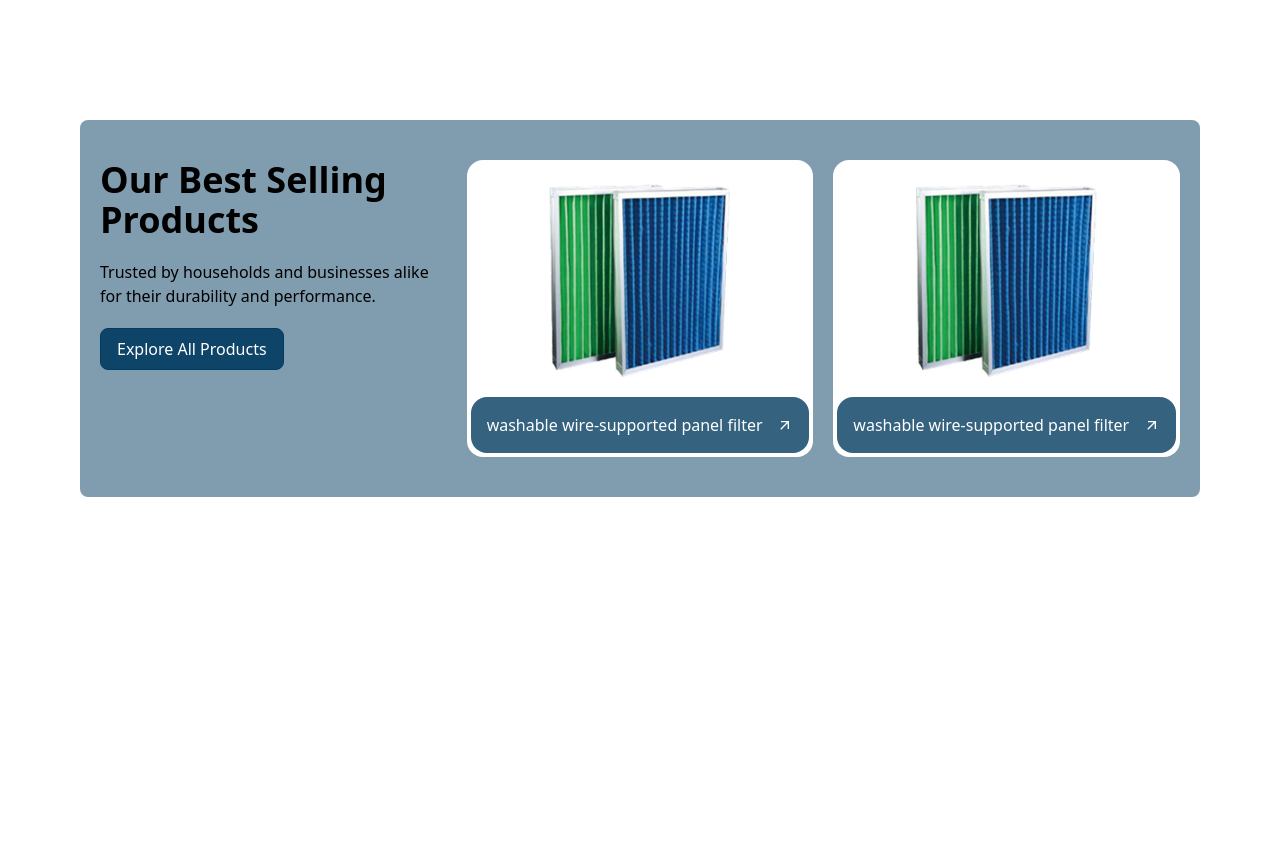
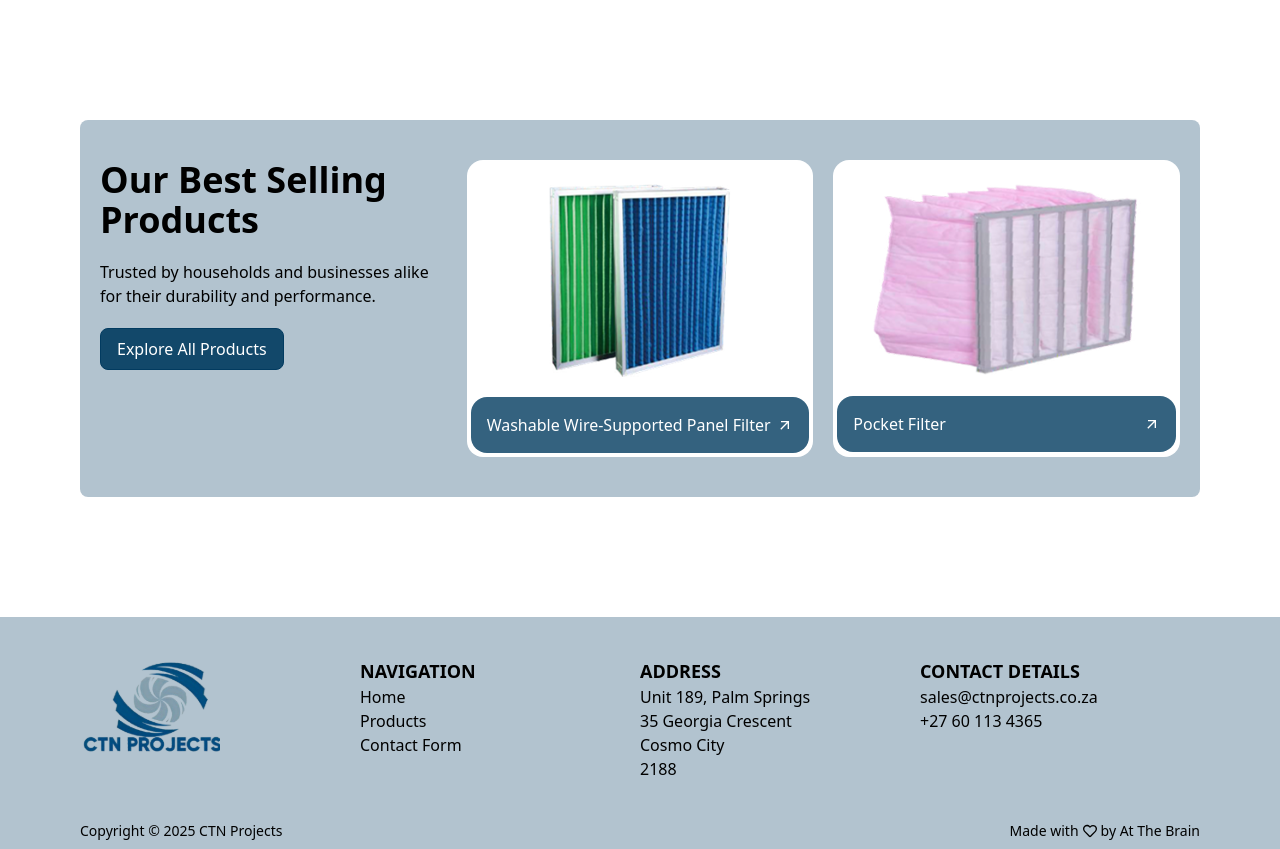
Before and after one commit to Bongani001/ctn-projects, a React (Vite) app: page / in a window 1280 px wide. Shown: the part 1181-2030 px from the top of the page. Before the commit the page ends 1798 px from the top, so only its background shows below. Built offline with nearby package versions, Linux system fonts and the light colour scheme.

Commit message:
add footer

```diff
--- a/src/App.jsx
+++ b/src/App.jsx
@@ -2,6 +2,7 @@ import React from "react";
 import { BrowserRouter, Route, Routes } from "react-router-dom";
 import Navbar from "./components/Navbar";
 import Homepage from "./pages/homepage/Homepage";
+import Footer from "./components/Footer";
 function App() {
   return (
     <BrowserRouter>
@@ -9,6 +10,7 @@ function App() {
       <Routes>
         <Route path="/" element={<Homepage />} />
       </Routes>
+      <Footer />
     </BrowserRouter>
   );
 }
--- /dev/null
+++ b/src/components/Footer.jsx
@@ -0,0 +1,56 @@
+import React from "react";
+import ctnLogo from "../assets/ctn-logo.svg";
+import { Link } from "react-router-dom";
+import { FaRegHeart } from "react-icons/fa";
+
+const Footer = () => {
+  return (
+    <footer className="bg-primary/30 space-y-10 px-20 pt-10">
+      <div className="grid grid-cols-4">
+        <img
+          src={ctnLogo}
+          className="place-self-start w-1/2"
+          alt="CTN Projects logo"
+        />
+        <div>
+          <span className="text-lg font-semibold">NAVIGATION</span>
+          <ul>
+            <li className="hover:text-primary">
+              <Link to="/">Home</Link>
+            </li>
+            <li className="hover:text-primary">
+              <Link to="#">Products</Link>
+            </li>
+            <li className="hover:text-primary">
+              <Link to="#">Contact Form</Link>
+            </li>
+          </ul>
+        </div>
+        <div className="flex flex-col">
+          <span className="text-lg font-semibold">ADDRESS</span>
+          <span>Unit 189, Palm Springs</span>
+          <span>35 Georgia Crescent</span>
+          <span>Cosmo City</span>
+          <span>2188</span>
+        </div>
+        <div className="flex flex-col">
+          <span className="text-lg font-semibold">CONTACT DETAILS</span>
+          <span>sales@ctnprojects.co.za</span>
+          <span>+27 60 113 4365</span>
+        </div>
+      </div>
+      <div className="flex justify-between">
+        <span className="text-sm">
+          Copyright &copy; {new Date().getFullYear()} CTN Projects
+        </span>
+        <span className="text-center text-sm flex items-center gap-1 pb-2">
+          Made with
+          <FaRegHeart />
+          by At The Brain
+        </span>
+      </div>
+    </footer>
+  );
+};
+
+export default Footer;
--- a/src/pages/homepage/BestProducts.jsx
+++ b/src/pages/homepage/BestProducts.jsx
@@ -6,7 +6,7 @@ import ProductCard from "../../components/ProductCard";
 
 const BestProducts = () => {
   return (
-    <div className="bg-primary/50 rounded-lg grid grid-cols-3 gap-5 py-10 px-5 mx-20 my-30">
+    <div className="bg-primary/30 rounded-lg grid grid-cols-3 gap-5 py-10 px-5 mx-20 my-30">
       <div className="space-y-5">
         <h3 className="text-4xl font-extrabold">Our Best Selling Products</h3>
         <span className="block">
@@ -18,13 +18,10 @@ const BestProducts = () => {
 
       <ProductCard
         image={washableWireSupportedPanelFilter}
-        title="washable wire-supported panel filter"
+        title="Washable Wire-Supported Panel Filter"
       />
 
-      <ProductCard
-        image={washableWireSupportedPanelFilter}
-        title="washable wire-supported panel filter"
-      />
+      <ProductCard image={pocketFilter} title="Pocket Filter" />
     </div>
   );
 };
```
